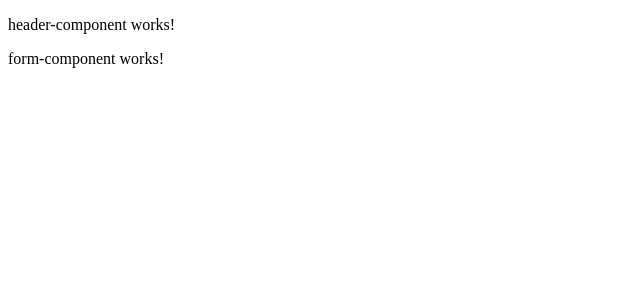
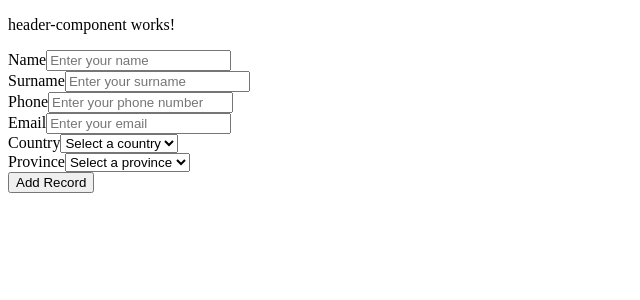
Before and after one commit to lareniar/matia-segunda-fase, an Angular app: page / in a window 1280 px wide. Shown: the top 300 px of the page, without its empty margins (0-640 px from the left). Built offline with nearby package versions, Linux system fonts and the light colour scheme.

Commit message:
feat: add form validations & error messages

```diff
--- a/src/app/components/form/form-component.html
+++ b/src/app/components/form/form-component.html
@@ -1 +1,90 @@
-<p>form-component works!</p>
+<form [formGroup]="form" (ngSubmit)="onSubmit()">
+  <div class="form-field">
+    <label for="name">Name</label>
+    <input
+      type="text"
+      id="name"
+      formControlName="name"
+      placeholder="Enter your name"
+    />
+    @if (form.get('name')?.touched && form.get('name')?.errors) {
+    <div class="error-message">{{ getErrorMessage('name') }}</div>
+    }
+  </div>
+
+  <div class="form-field">
+    <label for="surname">Surname</label>
+    <input
+      type="text"
+      id="surname"
+      formControlName="surname"
+      placeholder="Enter your surname"
+    />
+    @if (form.get('surname')?.touched && form.get('surname')?.errors) {
+    <div class="error-message">{{ getErrorMessage('surname') }}</div>
+    }
+  </div>
+
+  <div class="form-field">
+    <label for="phone">Phone</label>
+    <input
+      type="tel"
+      id="phone"
+      formControlName="phone"
+      placeholder="Enter your phone number"
+    />
+    @if (form.get('phone')?.touched && form.get('phone')?.errors) {
+    <div class="error-message">{{ getErrorMessage('phone') }}</div>
+    }
+  </div>
+
+  <div class="form-field">
+    <label for="email">Email</label>
+    <input
+      type="email"
+      id="email"
+      formControlName="email"
+      placeholder="Enter your email"
+    />
+    @if (form.get('email')?.touched && form.get('email')?.errors) {
+    <div class="error-message">{{ getErrorMessage('email') }}</div>
+    }
+  </div>
+
+  <div class="form-field">
+    <label for="country">Country</label>
+    <select
+      id="country"
+      formControlName="country"
+      (change)="onSelectedCountry($event)"
+      (blur)="onSelectedCountry($event)"
+    >
+      <option value="">Select a country</option>
+      @for (country of countries; track country) {
+      <option [value]="country">{{country}}</option>
+      }
+    </select>
+    @if (form.get('country')?.touched && form.get('country')?.errors) {
+    <div class="error-message">{{ getErrorMessage('country') }}</div>
+    }
+  </div>
+
+  <div class="form-field">
+    <label for="province">Province</label>
+    <select id="province" formControlName="province">
+      <option value="">Select a province</option>
+      @for (province of filteredProvinces; track $index) {
+      <option [value]="province">{{province}}</option>
+      }
+    </select>
+    @if (form.get('province')?.touched && form.get('province')?.errors) {
+    <div class="error-message">{{ getErrorMessage('province') }}</div>
+    }
+  </div>
+
+  <div class="form-row">
+    <div class="form-field">
+      <button type="submit" class="add-button">Add Record</button>
+    </div>
+  </div>
+</form>
--- a/src/app/components/form/form-component.ts
+++ b/src/app/components/form/form-component.ts
@@ -1,10 +1,94 @@
 import { Component } from '@angular/core';
+import {
+  ControlValueAccessor,
+  FormControl,
+  Validators,
+  FormGroup,
+  ReactiveFormsModule,
+} from '@angular/forms';
 
 @Component({
   selector: 'app-form-component',
   standalone: true,
-  imports: [],
+  imports: [ReactiveFormsModule],
   templateUrl: './form-component.html',
   styleUrl: './form-component.css',
 })
-export class FormComponent {}
+export class FormComponent implements ControlValueAccessor {
+  onChange: any = () => {};
+  onTouched: any = () => {};
+
+  countries = ['Argentina', 'Brasil', 'Chile', 'Uruguay'];
+  provinces: { [key: string]: string[] } = {
+    Argentina: ['Buenos Aires', 'Córdoba', 'Mendoza', 'Tierra del Fuego'],
+    Brasil: ['São Paulo', 'Rio de Janeiro', 'Minas Gerais', 'Paraná'],
+    Chile: ['Santiago', 'Valparaíso', 'Antofagasta', 'Atacama'],
+    Uruguay: ['Montevideo', 'Artigas', 'Canelones', 'Maldonado'],
+  };
+  filteredProvinces: string[] = [];
+
+  form = new FormGroup({
+    name: new FormControl('', [Validators.required]),
+    surname: new FormControl('', [Validators.required]),
+    phone: new FormControl('', [Validators.pattern('^[0-9]{9}$')]),
+    email: new FormControl('', [Validators.required, Validators.email]),
+    country: new FormControl('', [Validators.required]),
+    province: new FormControl('', [Validators.required]),
+  });
+
+  onSelectedCountry(event: Event) {
+    const selectedCountry: string | null | undefined =
+      this.form.get('country')?.value;
+    if (selectedCountry != null) this.onFilteredProvinces(selectedCountry);
+  }
+
+  // should be an observable from the values of the service when we select a country
+  onFilteredProvinces(selectedCountry: string) {
+    this.filteredProvinces = this.provinces[selectedCountry];
+  }
+
+  onSubmit() {
+    this.form.markAllAsTouched();
+    if (this.form.valid) {
+      console.log(this.form.value);
+    }
+  }
+
+  // CVA
+  writeValue(value: any): void {
+    this.onChange(value);
+  }
+
+  registerOnChange(fn: any): void {
+    this.onChange = fn;
+  }
+
+  registerOnTouched(fn: any): void {
+    this.onTouched = fn;
+  }
+
+  setDisabledState?(isDisabled: boolean): void {
+    if (isDisabled) {
+      this.form.disable();
+    } else {
+      this.form.enable();
+    }
+  }
+
+  getErrorMessage(controlName: string): string {
+    const control = this.form.get(controlName);
+    if (control?.hasError('required')) {
+      return 'This field is required';
+    }
+    if (control?.hasError('email')) {
+      return 'Please enter a valid email address';
+    }
+    if (control?.hasError('minlength')) {
+      return `Minimum length is ${control.errors?.['minlength'].requiredLength} characters`;
+    }
+    if (control?.hasError('pattern')) {
+      return 'Please enter a valid phone number (9 digits)';
+    }
+    return '';
+  }
+}
```
